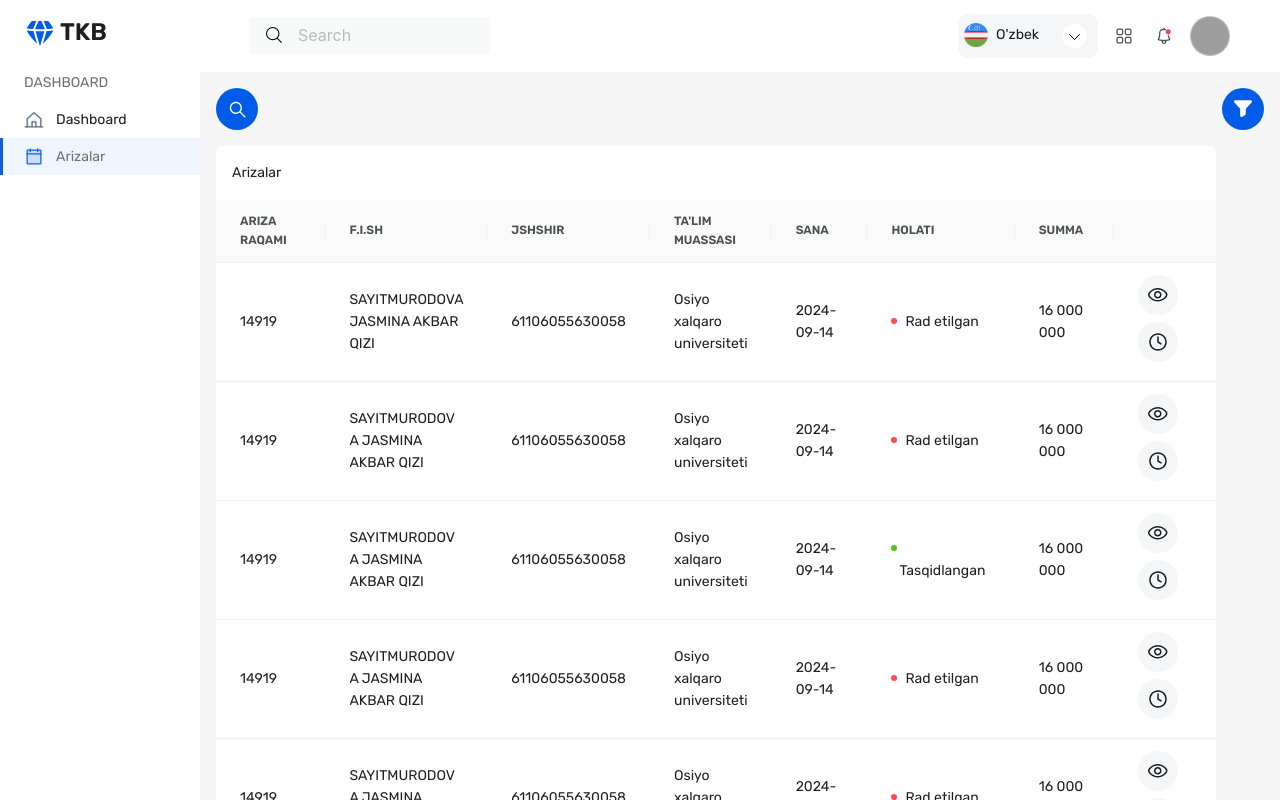
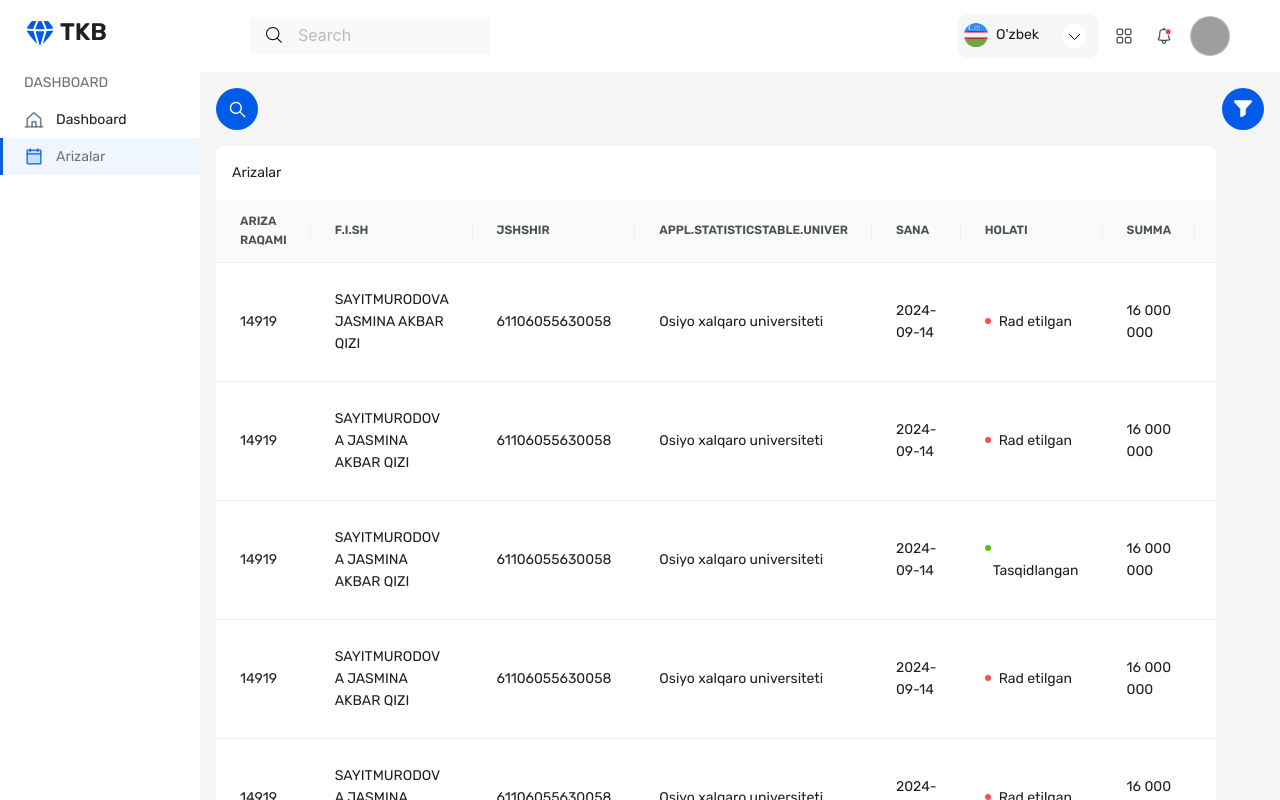
Before and after one commit to BehruzbekBotirovich/tkb-ui, a Vue app: page /dashboard/arizalar in a window 1280 px wide. Built offline with nearby package versions, Linux system fonts and the light colour scheme; grey boxes are pictures that could not be loaded; what vue3-apexcharts would draw is missing.

Commit message:
tables translate problem solved

```diff
--- a/src/components/Translation.vue
+++ b/src/components/Translation.vue
@@ -1,6 +1,5 @@
 <template>
     <div class="flex items-center">
-        <!-- Desktop -->
         <a-select ref="select" style="width: 140px" v-model:value="lang" @change="selectLang"
             class="hidden lg:block my-selector">
             <template #suffixIcon>
@@ -52,7 +51,7 @@ const lang = ref(localStorage.getItem('i18n') || 'uz');
 const selectLang = (newLang) => {
     locale.value = newLang;
     localStorage.setItem('i18n', newLang);
-    location.reload()
+    // location.reload()
 };
 
 onMounted(() => {
--- a/src/pages/dashboard/applications/ApplicationsPage.vue
+++ b/src/pages/dashboard/applications/ApplicationsPage.vue
@@ -19,54 +19,6 @@ const showSteps = () => {
     open2.value = true
 }
 
-const columns = [
-    {
-        title: t('appl.appNumber'),
-        dataIndex: 'applicationNumber',
-        key: 'applicationNumber',
-        width: '200px'
-    },
-    {
-        title: t('appl.fio'),
-        dataIndex: 'fullName',
-        key: 'fullName'
-    },
-    {
-        title: t('appl.code'),
-        dataIndex: 'jshshir',
-        key: ' jshshir',
-    },
-    {
-        title: t('statisticsTable.univer'),
-        dataIndex: 'institution',
-        key: 'institution',
-    },
-    {
-        title: t('appl.date'),
-        dataIndex: 'date',
-        key: 'date',
-        width: '140px',
-    },
-    {
-        title: t('status'),
-        dataIndex: 'status',
-        key: 'status',
-        width: '180px',
-
-    },
-    {
-        title: t('summ'),
-        dataIndex: 'amount',
-        key: 'amount',
-        width: '140px',
-
-    },
-    {
-        title: '',
-        key: 'action',
-        width: '140px'
-    },
-];
 
 </script>
 
@@ -75,8 +27,22 @@ const columns = [
     <search-bar></search-bar>
     <div class="overflow-auto" style="width:calc(100vw - 280px)">
 
-        <a-table :columns="columns" :dataSource="store.applsList" rowKey="id" :align="center">
+        <a-table :dataSource="store.applsList" rowKey="id" :align="center">
             <template #title>Arizalar</template>
+
+            <a-table-column key="applicationNumber" data-index="applicationNumber"
+                :title="$t('appl.appNumber')"></a-table-column>
+            <a-table-column key="fullName" data-index="fullName" :title="$t('appl.fio')"></a-table-column>
+
+            <a-table-column key="jshshir" data-index="jshshir" :title="$t('appl.code')"></a-table-column>
+            <a-table-column key="institution" data-index="institution"
+                :title="$t('appl.statisticsTable.univer')"></a-table-column>
+            <a-table-column key="date" data-index="date" :title="$t('appl.date')"></a-table-column>
+
+            <a-table-column key="status" data-index="status" :title="$t('status')"></a-table-column>
+            <a-table-column key="amount" data-index="amount" :title="$t('summ')"></a-table-column>
+            <a-table-column key="action" widht="140"></a-table-column>
+
             <template #bodyCell="{ column, record }">
                 <template v-if="column.key === 'action'" class="w-fit">
                     <button class="action-btn mr-2" @click="showDrawer">
--- a/src/pages/dashboard/statistics/components/GenderDiagram.vue
+++ b/src/pages/dashboard/statistics/components/GenderDiagram.vue
@@ -7,23 +7,6 @@ const store = useDashboardStore();
 
 import { ref } from 'vue';
 
-const columns = [
-    {
-        title: t('statisticsTable.genderName'),
-        dataIndex: 'name',
-        key: 'name',
-        align: 'left',
-        fontWeight: 'bold',
-        width: '50%'
-    },
-    {
-        title: t('statisticsTable.appCount'),
-        dataIndex: 'count',
-        key: 'count',
-        align: 'left',
-        padding: 5,
-    },
-];
 const chartOptions = ref({
     chart: {
         type: 'donut',
@@ -64,15 +47,20 @@ const series = ref([1231, 435]);
         <apexchart type="donut" :options="chartOptions" :series="series"></apexchart>
 
         <div class="flex justify-center">
-            <a-table :columns="columns" :data-source="store.genderDiagram" :pagination="false" :loading="loading"
-                row-key="id" class="custom-table w-4/5">
+            <a-table :data-source="store.genderDiagram" :pagination="false" :loading="loading" row-key="id"
+                class="custom-table w-4/5">
+
+                <a-table-column key="name" data-index="name" :title="$t('statisticsTable.genderName')"
+                    class="text-left font-bold w-1/2"></a-table-column>
+                <a-table-column key="count" data-index="count" :title="$t('statisticsTable.appCount')"></a-table-column>
+
                 <template #bodyCell="{ column, text, record }">
                     <span v-if="column.dataIndex === 'name'" class="flex items-center gap-2">
                         <div class="w-3 h-3 rounded-full" :style="{ backgroundColor: record.color }"> </div>
                         {{ text }}
                     </span>
+                </template>
 
-                </template>
             </a-table>
         </div>
 
--- a/src/pages/dashboard/statistics/components/StatisticsTable.vue
+++ b/src/pages/dashboard/statistics/components/StatisticsTable.vue
@@ -1,11 +1,8 @@
 <script setup>
-import { ref } from 'vue';
-import { useDashboardStore } from '@/stores/dashboard.pinia.js'
 import { defineProps } from 'vue';
 import { useI18n } from "vue-i18n";
 
 const { t } = useI18n();  //
-const store = useDashboardStore();
 const props = defineProps({
     title: {
         type: String,
@@ -28,25 +25,6 @@ const props = defineProps({
         required: true
     }
 });
-
-const columns = [
-    {
-        title: props.description,
-        dataIndex: 'name',
-        key: 'name',
-        align: 'left',
-        fontWeight: 'bold',
-    },
-    {
-        title: t('statisticsTable.appCount'),
-        dataIndex: 'applications',
-        key: 'applications',
-        align: 'left',
-        padding: 5,
-    },
-];
-
-
 </script>
 
 <template>
@@ -54,21 +32,28 @@ const columns = [
         <h2 class="uppercase text-center  p-3 font-semibold">
             {{ title }}
         </h2>
-        <a-table :columns="columns" :data-source="data" :pagination="false" :loading="loading" row-key="id"
-            class="custom-table">
+        <a-table :data-source="data" :pagination="false" :loading="loading" row-key="id" class="custom-table">
+
+            <a-table-column key="name" data-index="name" :title="props.description"
+                class="text-left font-bold"></a-table-column>
+
+            <a-table-column key="applications" data-index="applications"
+                :title="$t('statisticsTable.appCount')"></a-table-column>
+
             <template #bodyCell="{ column, record }">
-
                 <template v-if="column.key === 'name'">
                     <router-link v-if="hasLink" :to="`?region_id=${record.id}&region_name=${record.name}`">
                         <span class="font-semibold"> {{ record[column.key] }}</span>
                     </router-link>
 
                     <span v-else class="flex items-center gap-2">
-                        <img v-if="record.icon" :src="record.icon" class="w-5 h-5  rounded-full overflow-hidden">
+                        <div class="w-5 h-5">
+                            <img v-if="record.icon" :src="record.icon"
+                                class="aspect-square object-cover rounded-full overflow-hidden">
+                        </div>
                         <span class="font-semibold"> {{ record[column.key] }}</span>
                     </span>
                 </template>
-
             </template>
 
         </a-table>
```
